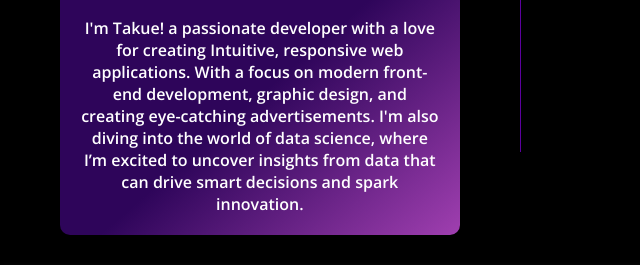
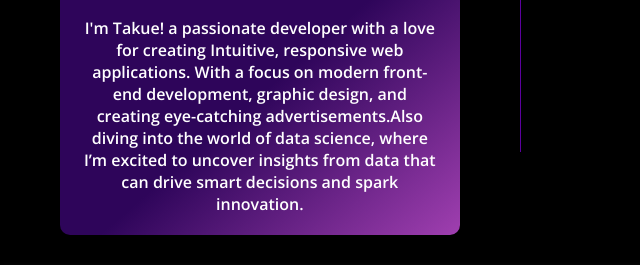
Before and after one commit to takue14/Taku-Portfolio, a plain HTML site: page index.html in a window 1280 px wide. Shown: the part 649-914 px from the top of the page, 0-640 px from the left. Drawn offline with nearby package versions, Linux system fonts and the light colour scheme.

Commit message:
Update index.html

```diff
--- a/index.html
+++ b/index.html
@@ -447,7 +447,7 @@ footer {
                 <button onclick="openPopu();">Ads Creation</button>
             </div>
             <p class="description-two">
-                I'm Takue! a passionate developer with a love for creating Intuitive, responsive web applications. With a focus on modern front-end development, graphic design, and creating eye-catching advertisements. I'm also diving into the world of data science, where I’m excited to uncover insights from data that can drive smart decisions and spark innovation.
+                I'm Takue! a passionate developer with a love for creating Intuitive, responsive web applications. With a focus on modern front-end development, graphic design, and creating eye-catching advertisements.Also diving into the world of data science, where I’m excited to uncover insights from data that can drive smart decisions and spark innovation.
             </p>
         </div>
     </div>
```
